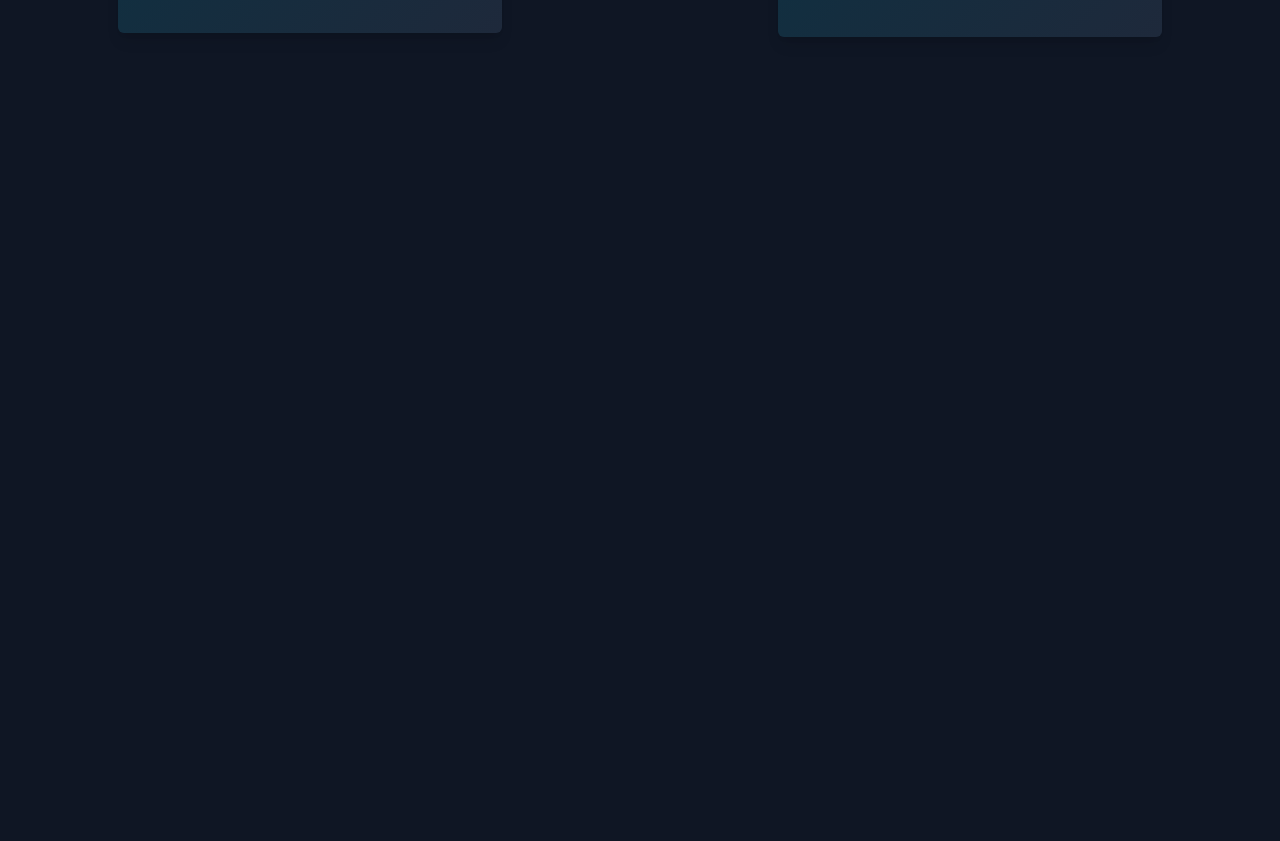
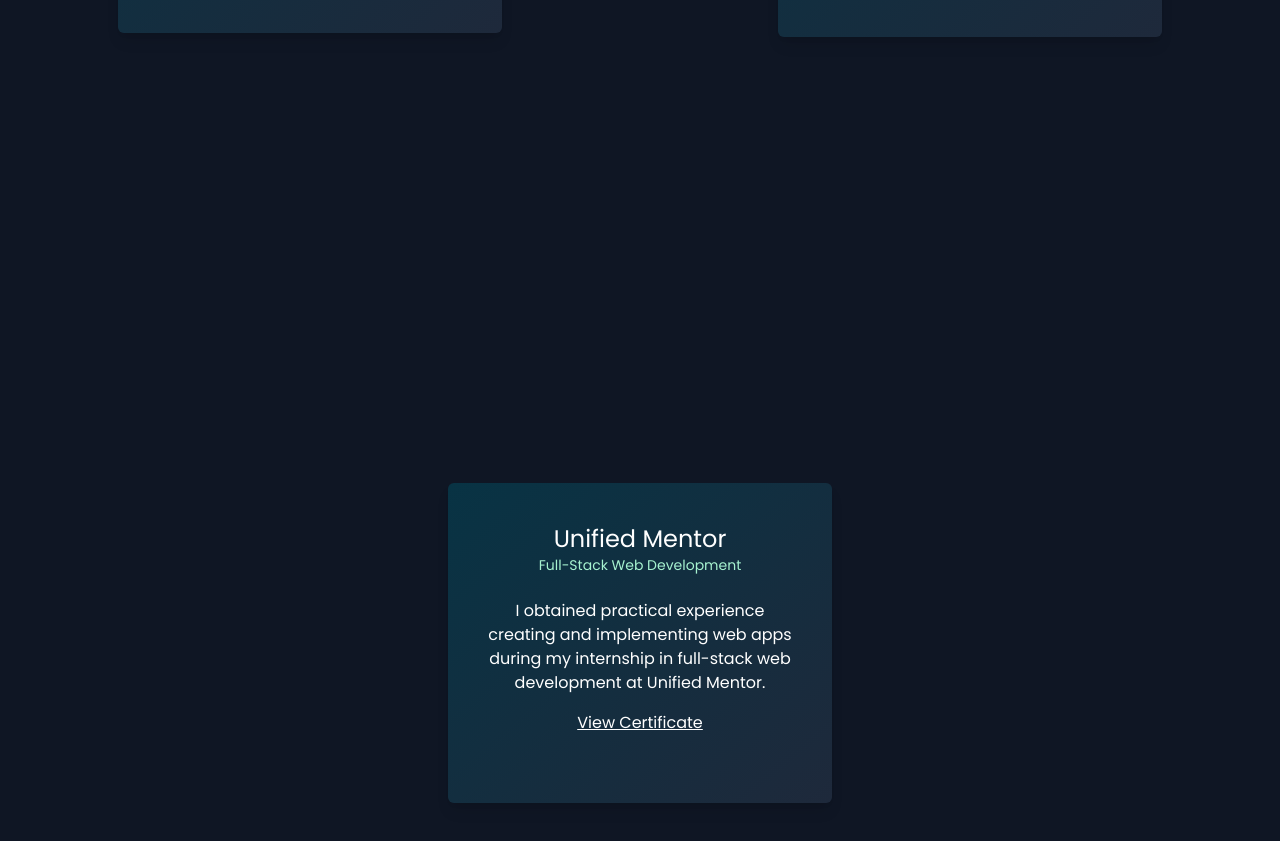
Before and after one commit to hafizurrahaman0/hafizurrahaman, a website: page index.html in a window 1280 px wide. Shown: the part 1437-2278 px from the top of the page. Before the commit the page ends 1680 px from the top, so only its background shows below. Drawn offline with Linux system fonts and the light colour scheme.

Commit message:
added internship section

```diff
--- a/index.html
+++ b/index.html
@@ -21,6 +21,7 @@
             <div class="links">
                 <ul>
                     <li><a href="#projects">Projects</a></li>
+                    <li><a href="#internships">Internships</a></li>
                     <li><a href="./pages/aboutme.html">About me</a></li>
                 </ul>
             </div>
@@ -79,6 +80,20 @@
           </div>
     </section>
 
+    <section id="internships" class="gap-20 py-10 section section2 flex justify-around items-center flex-col md:flex-row">
+        <div class="p-10 w-full h-80 bg-gradient-to-br from-cyan-950 to-slate-800 card sm:max-w-sm rounded-md shadow-lg">
+            <div class="card-body">
+              <h5 class=" text-2xl card-title mb-0">Unified Mentor</h5>
+              <div class="text-sm text-emerald-200 mb-6">Full-Stack Web Development</div>
+              <p class="mb-4">I obtained practical experience creating and implementing web apps during my internship in full-stack web development at Unified Mentor.
+                </p>
+              <div class="card-actions flex justify-around">
+                <a href="./assets/files/cert-intern-unified-mentor.pdf" target="_blank" class="link link-primary underline">View Certificate</a>
+              </div>
+            </div>
+          </div>
+    </section>
+
     <script src="./js/scripts.js"></script>
     <script src="https://kit.fontawesome.com/d23c1b95e3.js" crossorigin="anonymous"></script>
 </body>
```
Also changed, not shown: pages/aboutme.html (+1 -1 lines), src/output.css, 4 other files.
